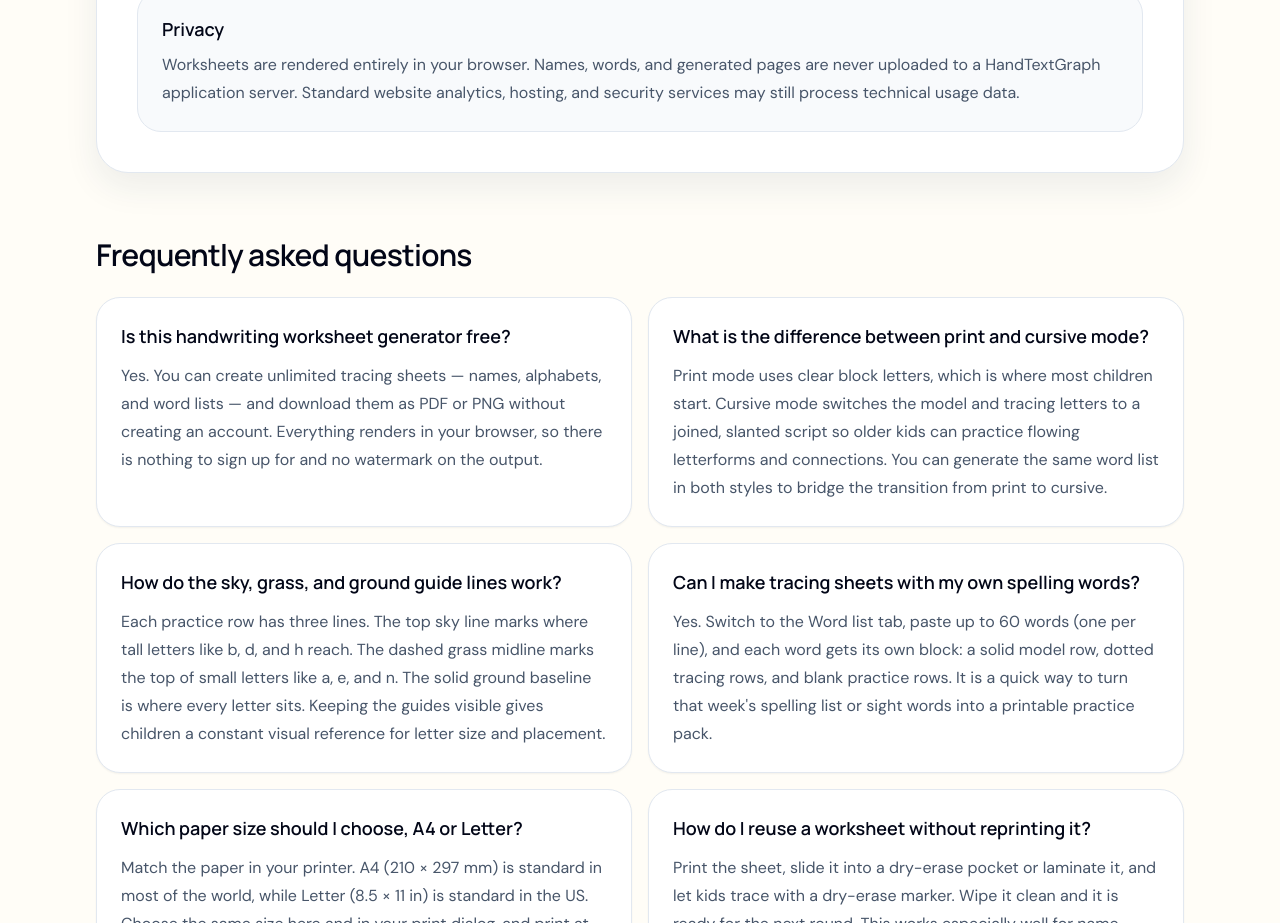
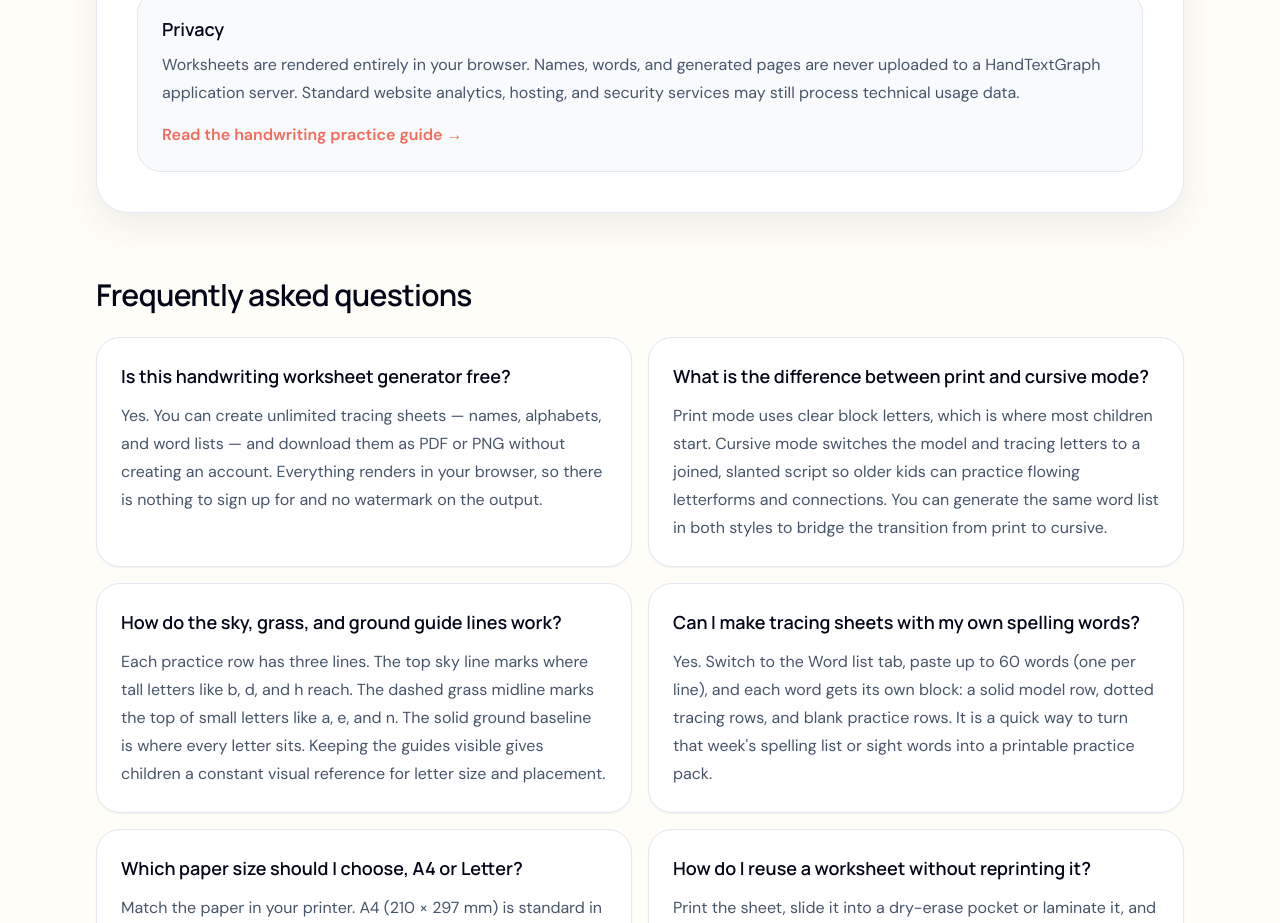
Before and after one commit to handtextgraph/handtextgraph-tool, a Next.js app: page /tools/handwriting-worksheet-generator in a window 1280 px wide. Shown: the part 7160-8083 px from the top of the page. Built offline with nearby package versions, Linux system fonts and the light colour scheme; no server answers; the database is empty; a web font is replaced by a local one.

Commit message:
Audit fix #5: repair the link leaks

```diff
--- a/app/tools/handwriting-worksheet-generator/page.tsx
+++ b/app/tools/handwriting-worksheet-generator/page.tsx
@@ -349,6 +349,7 @@ export default async function HandwritingWorksheetGeneratorPage() {
           <div className="mt-8 rounded-3xl border border-slate-200 bg-slate-50 p-6">
             <h3 className="text-lg font-semibold text-slate-950">Privacy</h3>
             <p className="mt-2 leading-7 text-slate-600">{tool.privacy}</p>
+            <Link href={tool.guideHref} className="mt-4 inline-flex font-semibold text-brand-blue hover:underline">{tool.guideLabel} →</Link>
           </div>
         </div>
       </section>
```
